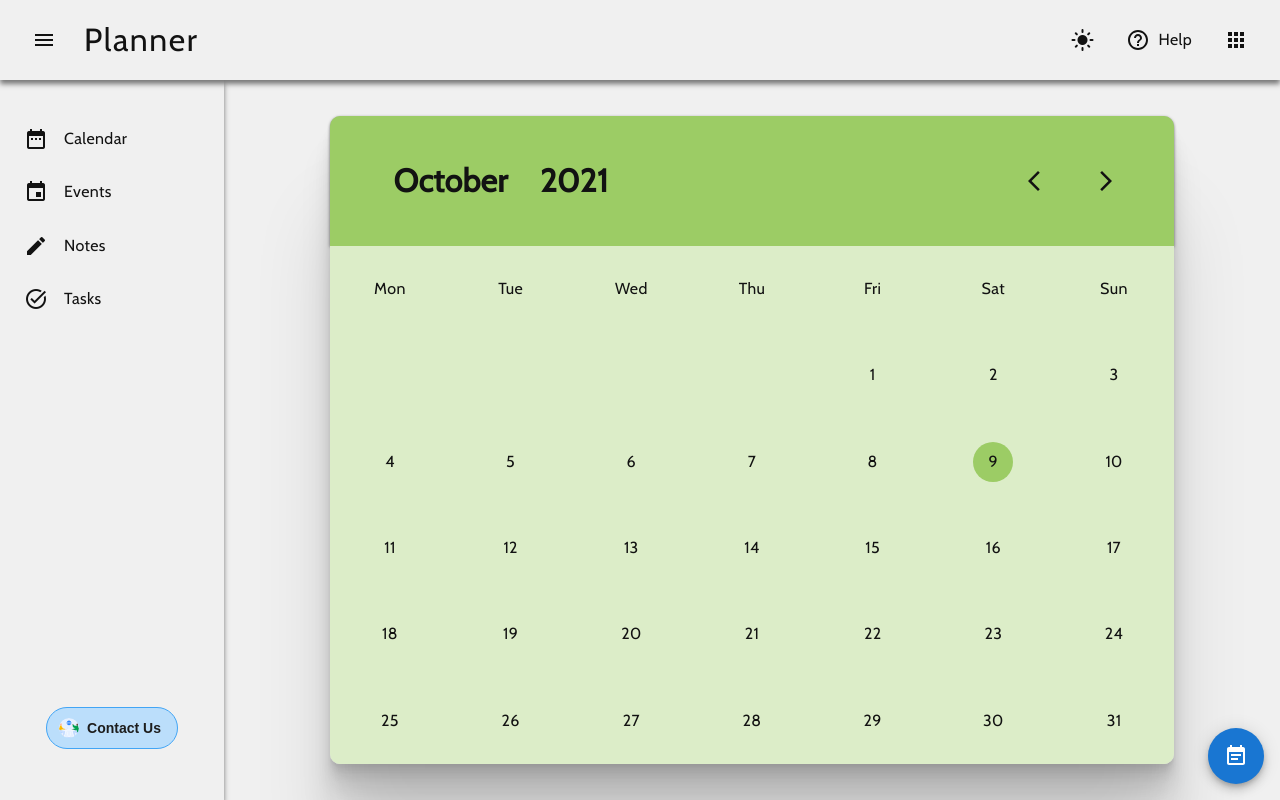
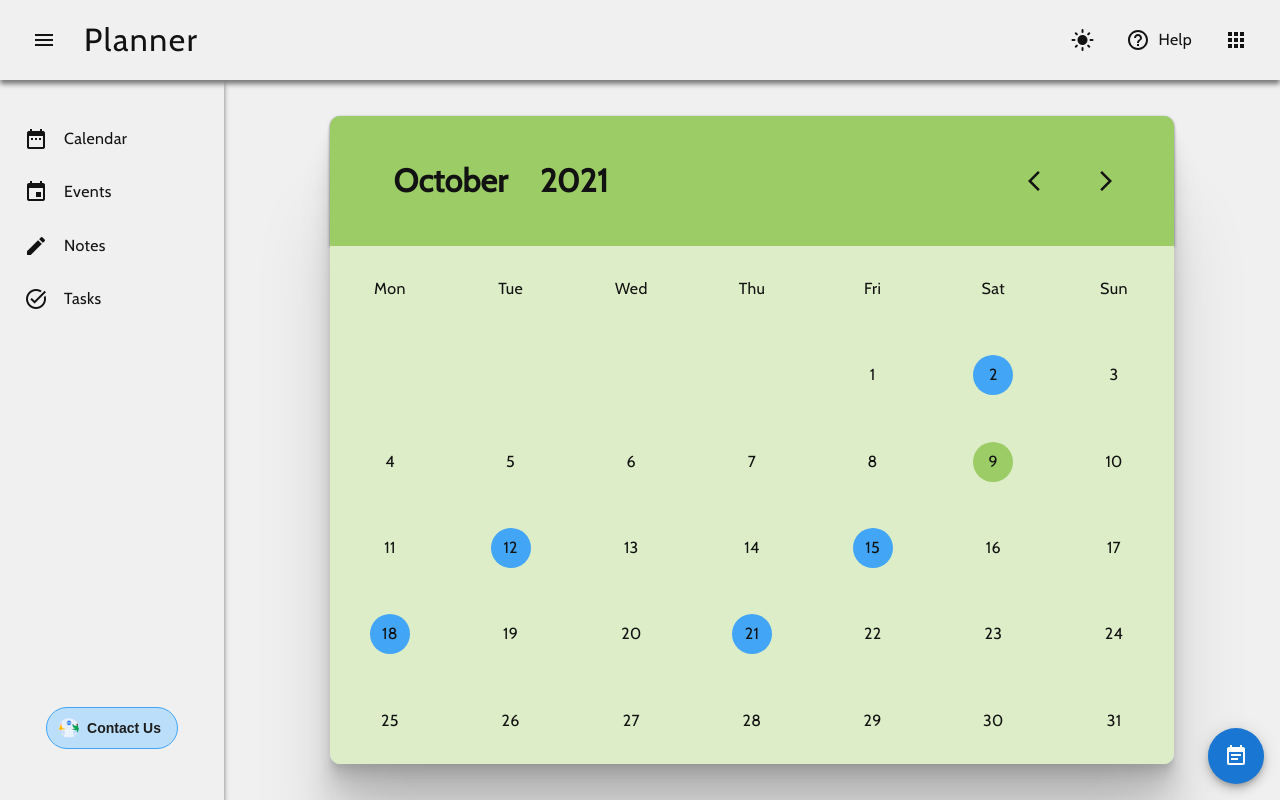
Before and after one commit to akshatmittal61/planner, a React (Create React App) app: page / in a window 1280 px wide. Both pictures are taken after a click on the button "Calendar". Built offline with nearby package versions, Linux system fonts and the light colour scheme.

Commit message:
Added events to Calendar

```diff
--- a/src/components/Calendar/Calendar.jsx
+++ b/src/components/Calendar/Calendar.jsx
@@ -37,6 +37,15 @@ const Calendar = ({ events, submit }) => {
     let [monthToDisplay, setMonthToDisplay] = useState(currentMonth);
     let [yearToDisplay, setYearToDisplay] = useState(currentYear);
     let Mon = monthToDisplay;
+    function cd(d, m, y) {
+        return `${y}-${m < 9 ? "0" + m : m}-${d < 10 ? "0" + d : d}`;
+    }
+    function check(d, m, y) {
+        for (let i = 0; i < events.length; ++i) {
+            if (events[i].date === cd(d, m, y)) return i;
+        }
+        return -1;
+    }
     function chdate(m, y) {
         mon = 31;
         Day = null34;
@@ -70,12 +79,8 @@ const Calendar = ({ events, submit }) => {
     const [jumpToMonth, setJumpToMonth] = useState(-1);
     const editMonth = (newMonth) => {
         const [monthToSet, yearToSet] = [parseInt(newMonth.substring(5, 7)), parseInt(newMonth.substring(0, 4))];
-        setYearToDisplay(() => {
-            return yearToSet;
-        });
-        setMonthDisplayIndex(() => {
-            return monthToSet;
-        });
+        setYearToDisplay(yearToSet);
+        setMonthDisplayIndex(monthToSet);
         Mon = Month[monthToSet - 1];
         setMonthToDisplay(Mon);
         setDatesToDisplay(chdate(monthToSet, yearToSet));
@@ -86,28 +91,30 @@ const Calendar = ({ events, submit }) => {
             setMonthDisplayIndex(--monthDisplayIndex);
             Mon = Month[monthDisplayIndex - 1];
             setMonthToDisplay(Mon);
+            setDatesToDisplay(chdate(monthDisplayIndex, yearToDisplay));
         }
         else {
             setMonthDisplayIndex(12);
-            Mon = Month[monthDisplayIndex - 1];
+            Mon = Month[11];
             setMonthToDisplay(Mon);
             setYearToDisplay(--yearToDisplay);
+            setDatesToDisplay(chdate(12, yearToDisplay));
         }
-        setDatesToDisplay(chdate(monthDisplayIndex, yearToDisplay));
     }
     const forwardMonth = () => {
         if (monthDisplayIndex < 12) {
             setMonthDisplayIndex(++monthDisplayIndex);
             Mon = Month[monthDisplayIndex - 1];
             setMonthToDisplay(Mon);
+            setDatesToDisplay(chdate(monthDisplayIndex, yearToDisplay));
         }
         else {
             setMonthDisplayIndex(1);
-            Mon = Month[monthDisplayIndex - 1];
+            Mon = Month[0];
             setMonthToDisplay(Mon);
             setYearToDisplay(++yearToDisplay);
+            setDatesToDisplay(chdate(1, yearToDisplay));
         }
-        setDatesToDisplay(chdate(monthDisplayIndex, yearToDisplay));
     }
     const [allEvents, setAllEvents] = useState([...events]);
     const [popupEventBox, setPopupEventBox] = useState(-1);
@@ -173,7 +180,7 @@ const Calendar = ({ events, submit }) => {
     return (
         <section className="calendar">
             <div className="calendar-head" style={{ "backgroundColor": "var(--" + colors[monthDisplayIndex] + "-400)" }}>
-                <div className="calendar-head-detail" onClick={() => { console.log(yearToDisplay + " " + monthDisplayIndex + " " + Mon + " " + monthToDisplay + " " + jumpToMonth); }}>
+                <div className="calendar-head-detail">
                     <h1 className="year">
                         <span className="month">{monthToDisplay}</span>
                         <span id="year">{yearToDisplay}</span>
@@ -201,12 +208,25 @@ const Calendar = ({ events, submit }) => {
                         <div key={index} className="cal-row">
                             {
                                 calDate.map((date, index) => (
-                                    <span key={index} className={`cal-date _${(row * 7) + date}`} onClick={() => { console.log(`${yearToDisplay}-${monthDisplayIndex < 9 ? "0" + monthDisplayIndex : monthDisplayIndex}-${datesToDisplay[(row * 7) + date] < 10 ? "0" + datesToDisplay[(row * 7) + date] : datesToDisplay[(row * 7) + date]}`) }}>
-                                        <span style={
-                                            { "backgroundColor": datesToDisplay[(row * 7) + date] === currentDate ? `var(--${colors[monthDisplayIndex]}-400)` : `transparent` }
-                                        }>
-                                            {datesToDisplay[(row * 7) + date]}
-                                        </span>
+                                    <span key={index} className={`cal-date _${(row * 7) + date}`}>
+                                        {
+                                            check(datesToDisplay[(row * 7) + date], monthDisplayIndex, yearToDisplay) > -1 ? (
+                                                <Tooltip title={events[check(datesToDisplay[(row * 7) + date], monthDisplayIndex, yearToDisplay)].title}>
+                                                    <span
+                                                        onClick={() => { popupEvent(check(datesToDisplay[(row * 7) + date], monthDisplayIndex, yearToDisplay)) }}
+                                                        style={{ "backgroundColor": "var(--blue-400)" }}
+                                                    >
+                                                        {datesToDisplay[(row * 7) + date]}
+                                                    </span>
+                                                </Tooltip>
+                                            ) : (
+                                                <span style={
+                                                    { "backgroundColor": datesToDisplay[(row * 7) + date] === currentDate ? `var(--${colors[monthDisplayIndex]}-400)` : `transparent` }
+                                                }>
+                                                    {datesToDisplay[(row * 7) + date]}
+                                                </span>
+                                            )
+                                        }
                                     </span>
                                 ))
                             }
--- a/src/components/Calendar/JumpToMonth.jsx
+++ b/src/components/Calendar/JumpToMonth.jsx
@@ -7,7 +7,6 @@ import { Input } from '@mui/material';
 const JumpToMonth = ({ currentMonth, close, submit }) => {
     const inputStyle = { color: "var(--tcolor)" };
     const [month, setMonth] = useState(currentMonth);
-    console.log(month);
     const handleChange = (e) => {
         setMonth(e.target.value);
     }
--- a/src/components/ContactUs/Card.jsx
+++ b/src/components/ContactUs/Card.jsx
@@ -1,6 +1,5 @@
 import React from 'react'
 import Button from '../Button'
-import favicon from '../../images/favicon.svg'
 import { Divider, Tooltip } from '@mui/material'
 import TwitterIcon from '@mui/icons-material/Twitter';
 import LinkedInIcon from '@mui/icons-material/LinkedIn';
@@ -15,7 +14,7 @@ const Card = ({ name, image, skills, summary, about, socialLinks }) => {
             <div className="card-box">
                 <div className="card-head">
                     <div className="card-head-image">
-                        <img className="card-head-image__img" src={image} alt={name} onError={`this.onerror=null;this.src="${favicon}";`} />
+                        <img className="card-head-image__img" src={image} alt={name} />
                     </div>
                     <div className="card-head-content">
                         <div className="card-head-content__name">{name}</div>
--- a/src/components/Notes/Note.jsx
+++ b/src/components/Notes/Note.jsx
@@ -6,8 +6,6 @@ import TasksImage from '../../images/favicon.svg'
 const Note = ({ title, description, linkURL, linkText, color, Pop, onColor, onLink, onCopy, onEdit, onDelete }) => {
     const { theme } = useWebContext();
     const weight = theme === "light" ? "100" : "700";
-    if (linkURL === "") linkURL = '#';
-    else if (linkURL.slice(0, 4) !== "http") linkURL = "https://" + linkURL;
     return (
         <div className="note" style={{ "backgroundColor": "var(--" + color + "-" + weight + ")" }}>
             <div className="note-head" onClick={Pop}>
--- a/src/components/Notes/Notes.jsx
+++ b/src/components/Notes/Notes.jsx
@@ -19,8 +19,15 @@ const Notes = ({ notes, submit }) => {
     const [allNotes, setAllNotes] = useState([...notes]);
     allNotes.map((note) => {
         if (note.color === "") note.color = "bgcolor";
-        if (note.linkURL === "" && note.linkText !== "") note.linkURL = "#";
-        else if (note.linkURL !== "" && note.linkText === "") note.linkText = "Click Here";
+        if (note.linkURL === "" || note.linkURL === "#") {
+            note.linkURL = "#";
+        }
+        else {
+            if (note.linkText === "") note.linkText = "Click Here";
+            if (note.linkURL.slice(0, 4) !== "http") {
+                note.linkURL = "https://" + note.linkURL;
+            }
+        }
         return note;
     })
     const [popupNoteBox, setPopupNoteBox] = useState(-1);
```
